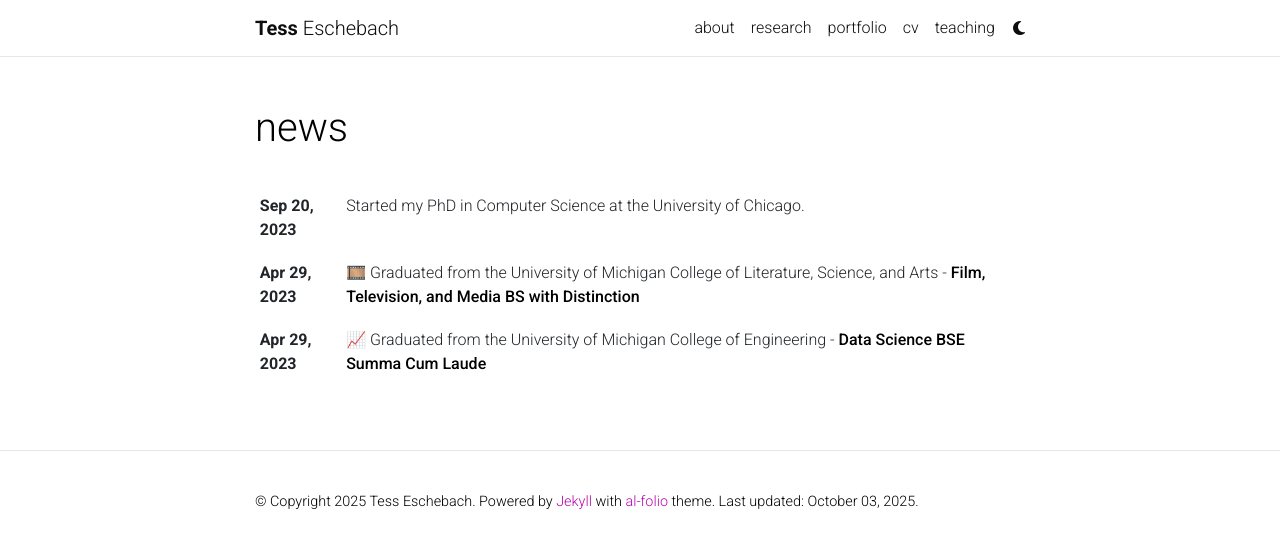
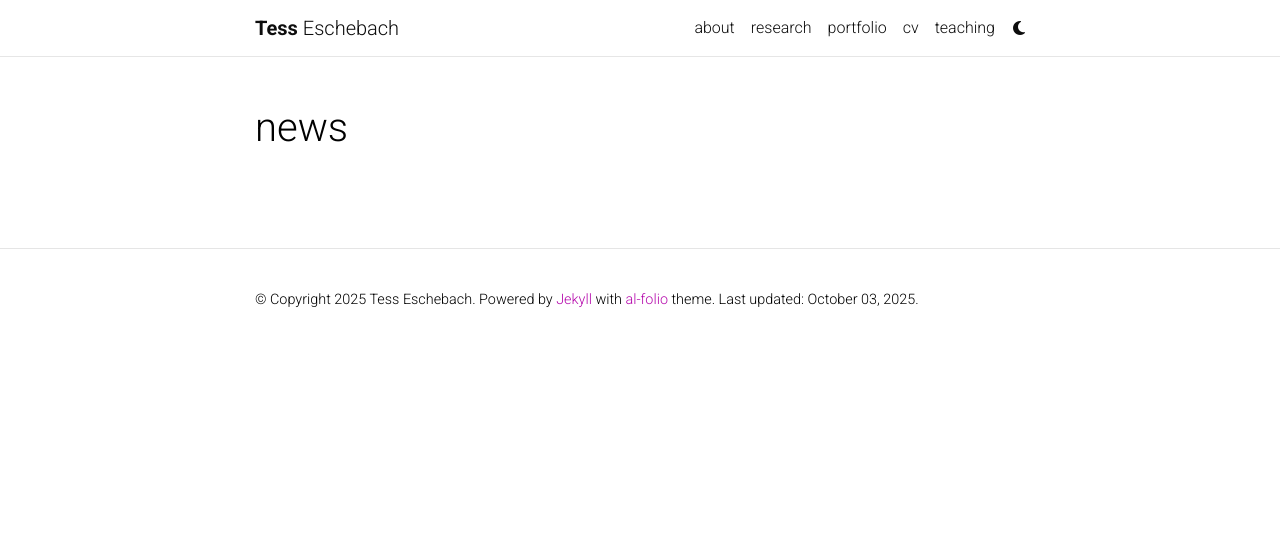
Before and after one commit to tess-e/tess-e.github.io, a Jekyll site: the page built from news.html, in a window 1280 px wide. Shown: the top 548 px of the page. Built offline with Jekyll 4.4.1, drawn with Linux system fonts in a browser that asks for light colours; full-size pictures stand in for the smaller copies a plugin makes; comment, search, counter and statistics services are not loaded; a style sheet for code colours, icons or effects is not loaded.

Commit message:
simplify

```diff
--- a/_pages/cv.md
+++ b/_pages/cv.md
@@ -6,4 +6,3 @@
 nav_order: 4
 cv_pdf: CV242.pdf
 ---
-Click on the icon to view my CV!
--- a/_pages/research.md
+++ b/_pages/research.md
@@ -2,57 +2,23 @@
 layout: page
 title: research
 permalink: /research/
-description: I am currently conducting a qualitative interview study on the monetization strategies of educational YouTube content creators. This project pulls on parallels between the complexities of educational programming on public television and contemporary YouTube. I seek to understand how to maintain public access to educational content while supporting a wide range of creators.
+description:
 nav: true
 nav_order: 2
 display_categories: [Past work]
 horizontal: false
 ---
+**Publications**
+Tess Eschebach, Nikola Banovic, and Allison McDonald. 2025. Playing “Google’s Game”: How Educational
+YouTubers Manage Tensions Between Education and Monetization. Proc. ACM Hum.-Comput. Interact. 9, 7,
+Article CSCW315 (November 2025)
 
-<!-- pages/projects.md -->
-<div class="projects">
-{%- if site.enable_project_categories and page.display_categories %}
-  <!-- Display categorized projects -->
-  {%- for category in page.display_categories %}
-  <h2 class="category">{{ category }}</h2>
-  {%- assign categorized_projects = site.research | where: "category", category -%}
-  {%- assign sorted_projects = categorized_projects | sort: "importance" %}
-  <!-- Generate cards for each project -->
-  {% if page.horizontal -%}
-  <div class="container">
-    <div class="row row-cols-2">
-    {%- for project in sorted_projects -%}
-      {% include projects_horizontal.html %}
-    {%- endfor %}
-    </div>
-  </div>
-  {%- else -%}
-  <div class="grid">
-    {%- for project in sorted_projects -%}
-      {% include projects.html %}
-    {%- endfor %}
-  </div>
-  {%- endif -%}
-  {% endfor %}
+**Presentations**
+Eschebach, T., Schmidt, J., Kerkez, B. Preventing Flooding Through Data Visualization. Presented at: Data for Public Good Symposium 6; March 2022; Ann Arbor, MI.
 
-{%- else -%}
-<!-- Display projects without categories -->
-  {%- assign sorted_projects = site.research | sort: "importance" -%}
-  <!-- Generate cards for each project -->
-  {% if page.horizontal -%}
-  <div class="container">
-    <div class="row row-cols-2">
-    {%- for project in sorted_projects -%}
-      {% include projects_horizontal.html %}
-    {%- endfor %}
-    </div>
-  </div>
-  {%- else -%}
-  <div class="grid">
-    {%- for project in sorted_projects -%}
-      {% include projects.html %}
-    {%- endfor %}
-  </div>
-  {%- endif -%}
-{%- endif -%}
-</div>
+**Research Experiences**
+<i> Computational HCI Lab <i>
+Professor Nikola Banovic, University of Michigan-Ann Arbor, November 2021 - September 2023
+
+<i> Digital Water Lab <i>
+Professor Branko Kerkez, University of Michigan-Ann Arbor, May 2021 - May 2022
```
Also changed, not shown: _news/announcement_1.md (deleted, +0 -8 lines), _news/announcement_2.md (deleted, +0 -8 lines), _news/announcement_3.md (deleted, +0 -8 lines), _pages/teaching.md (+9 -18 lines).
